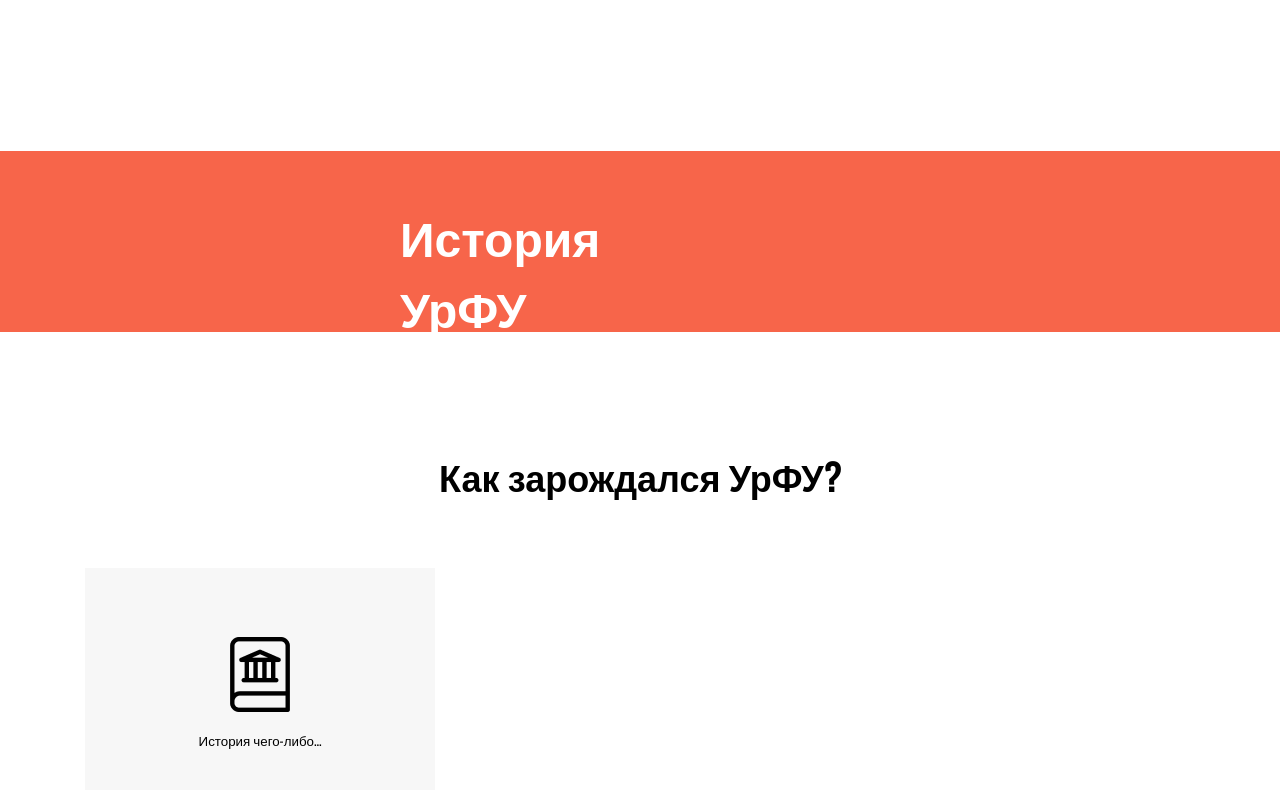
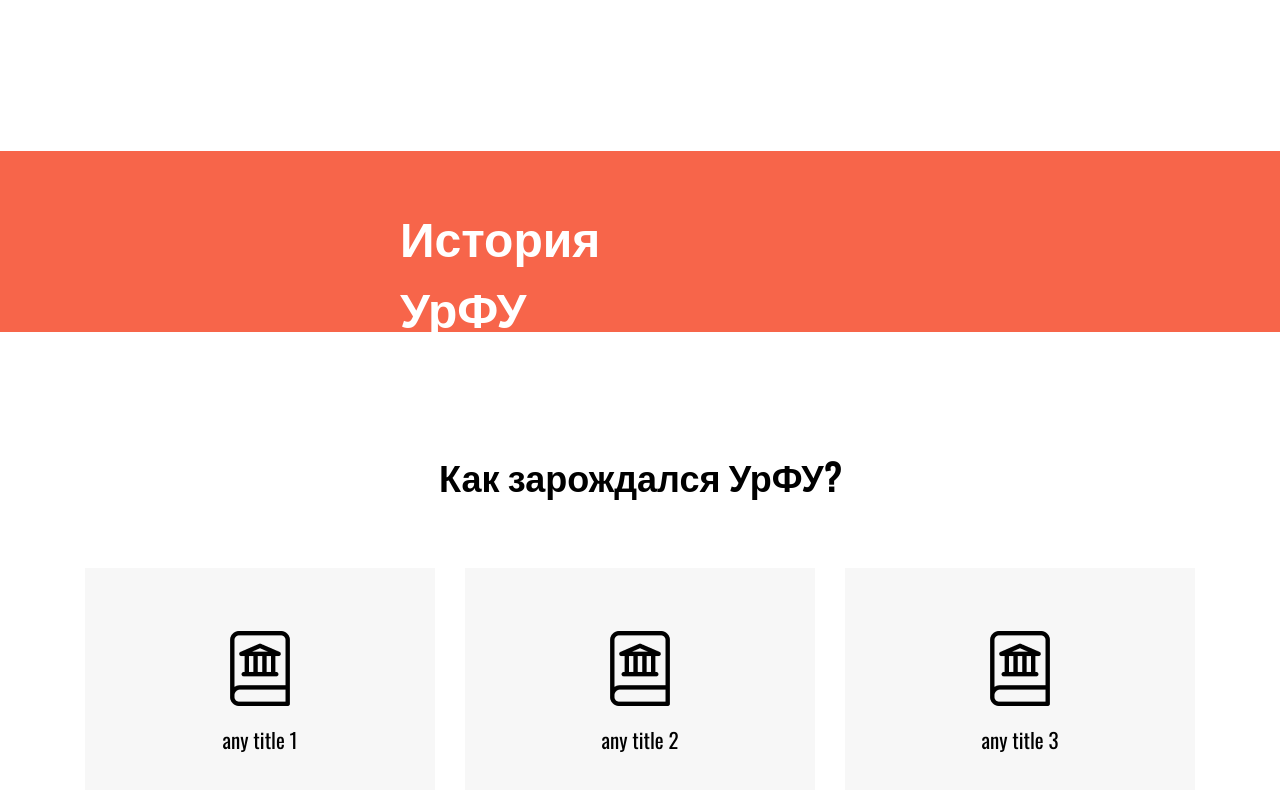
Before and after one commit to semant1cs/studentsurfu-navigation, a Vue app: page / in a window 1280 px wide. Shown: the part 1333-2123 px from the top of the page. Built offline with nearby package versions, Linux system fonts and the light colour scheme; no server answers.

Commit message:
Update history-block.vue

```diff
--- a/src/components/history-urfu/history-block.vue
+++ b/src/components/history-urfu/history-block.vue
@@ -5,14 +5,22 @@
   data() {
     return {
       isPopupOpen: false,
-      articles: [{
-        title: 'any title',
-        article: 'any article'
+      articles: [
+        {
+          id: 1,
+          title: 'any title 1',
+          main_text: 'any article 1'
         },
         {
-          title: 'any title',
-          article: 'any article'
-        }
+          id: 2,
+          title: 'any title 2',
+          main_text: 'any article text 2'
+        },
+        {
+          id: 3,
+          title: 'any title 3',
+          main_text: 'any article 3'
+        },
       ]
     };
   },
@@ -22,21 +30,23 @@
 </script>
 
 <template>
+  <div v-for="article in articles" :key="article.id">
     <ul class="post-block">
       <div class="block-info">
         <button @click="isPopupOpen = true" class="popup_button">
           <img src="./../../assets/history_icon.png" class="history-icon" alt="история урфу">
-        <p class="title_article">История чего-либо...</p>
+          <p class="title">{{ article.title }}</p>
           <popup-history
               :is-open="isPopupOpen"
               @close="isPopupOpen = false"
           >
-          <template #title_article></template>
-          <template #text_article></template>
+            <template #title_article><p class="title_article">{{ article.title }}</p></template>
+            <template #text_article><p class="main_text_article">{{ article.main_text }}</p></template>
           </popup-history>
         </button>
       </div>
     </ul>
+  </div>
 </template>
 
 <style scoped>
@@ -62,7 +72,17 @@
   margin-bottom: 30px;
 }
 
+.title {
+  margin-top: 14px;
+  font-size: 21px;
+}
+
 .title_article {
-  margin-top: 14px;
+  font-size: 30px;
+}
+
+.main_text_article {
+  font-size: 17px;
+  color: gray;
 }
 </style>
```
Lines whose indentation alone changed are shown as unchanged.
